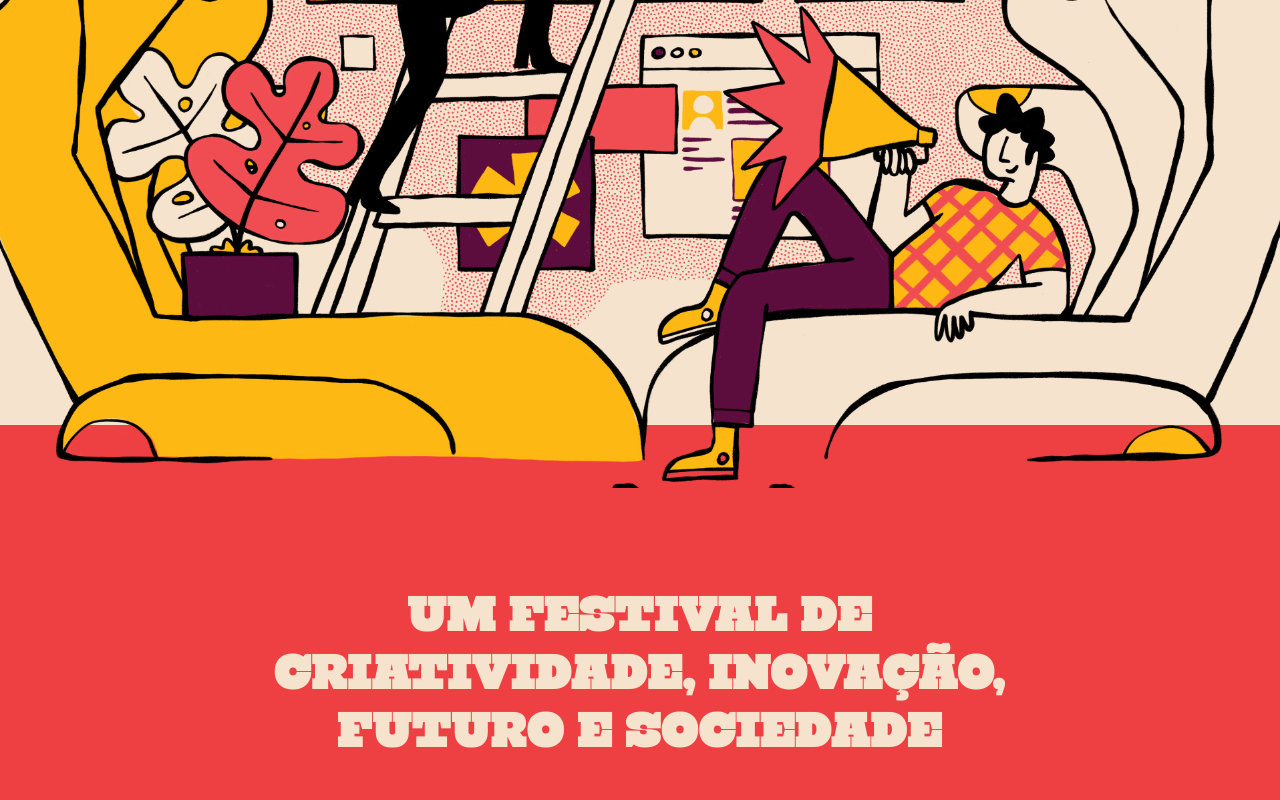
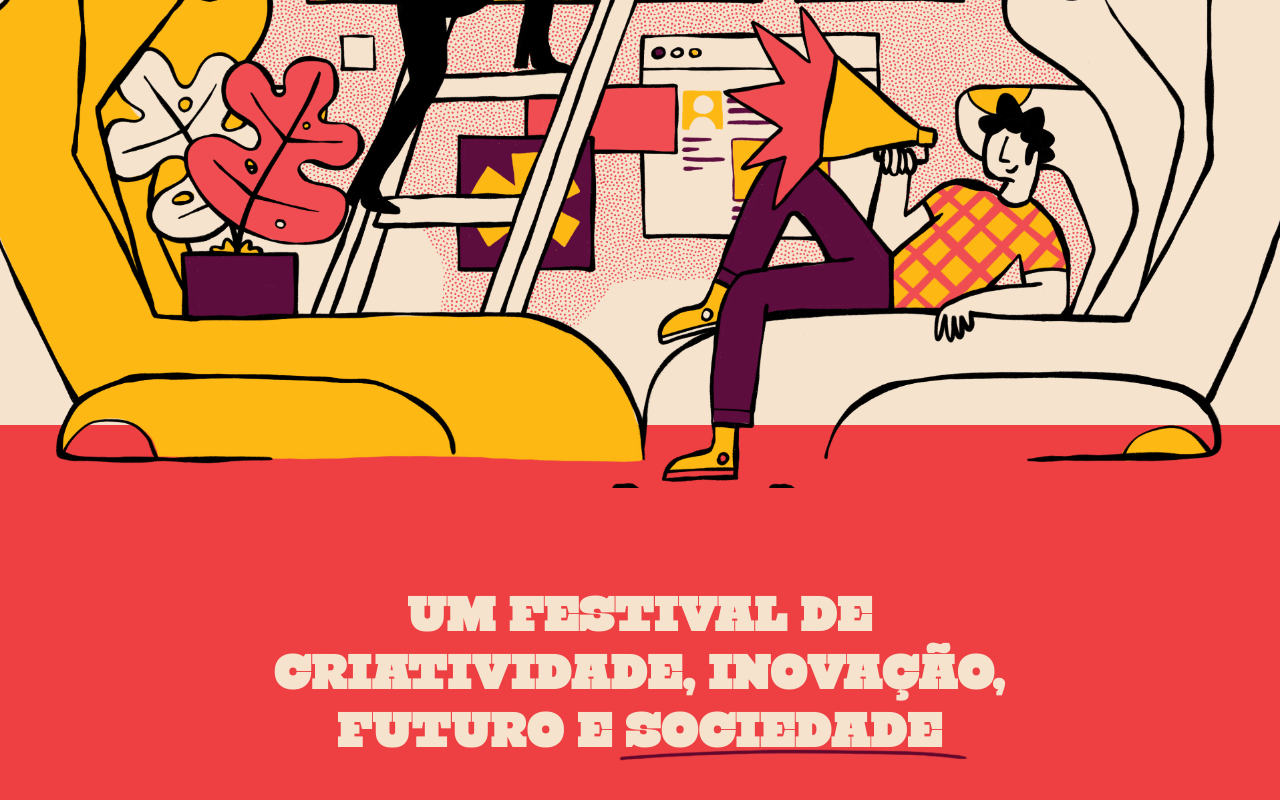
Before and after one commit to gabrnunes/shift-2022, a Next.js app: page / in a window 1280 px wide. Shown: the part 1261-2061 px from the top of the page. Built offline with nearby package versions, Linux system fonts and the light colour scheme.

Commit message:
feat: Efeito sublinhado em "sociedade"

```diff
--- a/src/components/intro/Intro.module.scss
+++ b/src/components/intro/Intro.module.scss
@@ -17,5 +17,18 @@
         font-size: clamp(3rem, 3.5vw, 3.5vw);
         line-height: 1.2;
         text-transform: uppercase;
+        .underlined {
+            position: relative;
+        }
+        .underlined::before {
+            content: '';
+            position: absolute;
+            bottom: -5%;
+            left: -2%;
+            width: 110%;
+            height: 100%;
+            background: url('/img/intro/underlined-text.png') center bottom no-repeat transparent;
+            background-size: contain;
+        }
     }
 }
```
Also changed, not shown: public/img/intro/underlined-text.png (added).
